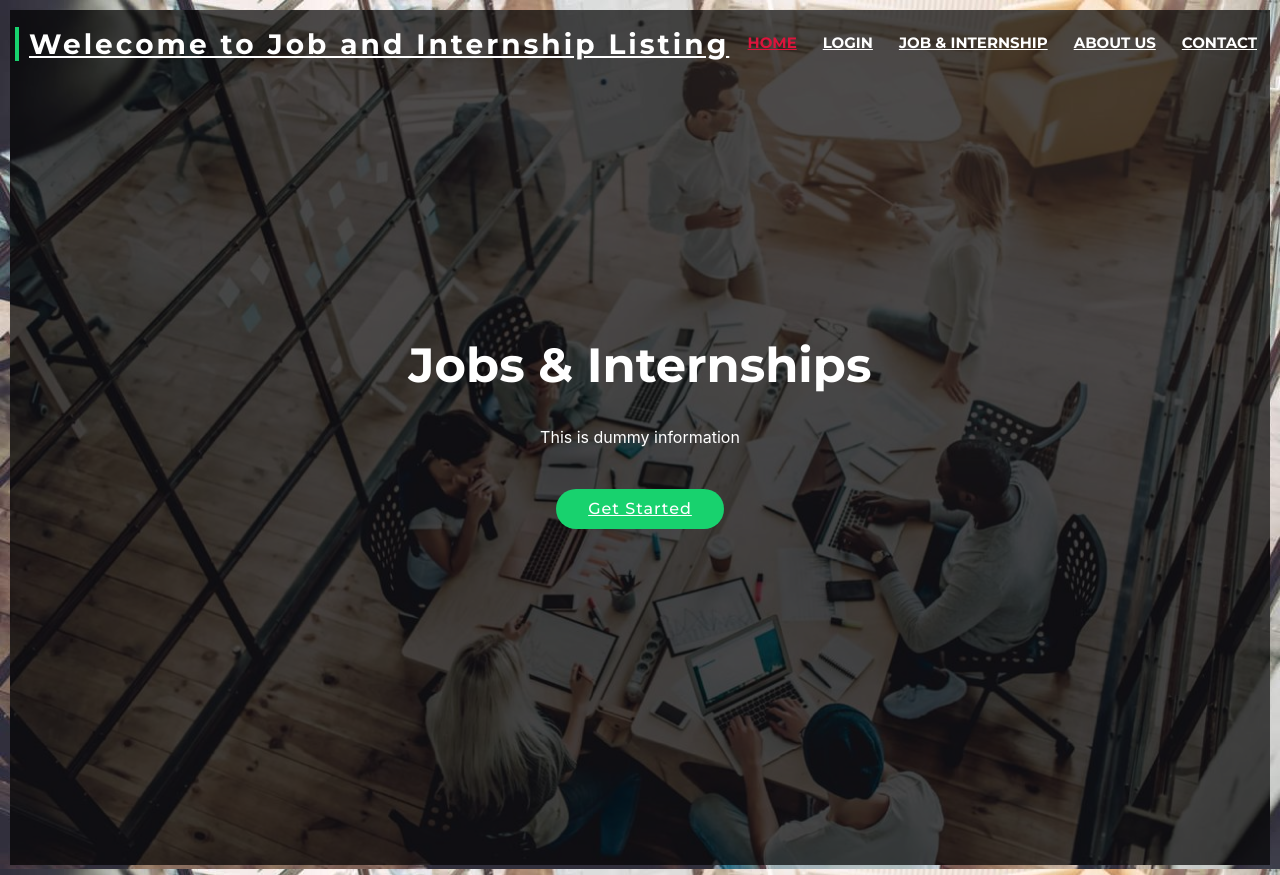
After one commit to mahajan-mayur/job-and-internship-platform, a PHP site: page /project1.html in a window 1280 px wide. The commit adds this page. Run offline with PHP 8.4, Linux system fonts and the light colour scheme.

Commit message:
done preparing pages after login and signup

```diff
--- /dev/null
+++ b/css/css3.css
@@ -0,0 +1,424 @@
+
+body {
+    background-image: url("/img/bg.jpeg");
+    background-position-x: center;
+    background-repeat: no-repeat;
+    background-attachment: fixed;
+    background-size: cover;
+    color: white; /*This changes Font colour to white */
+    padding: 10px;
+    max-height:100%;
+}
+
+@-webkit-keyframes animate-preloader {
+    0% {
+        -webkit-transform: rotate(0deg);
+        transform: rotate(0deg);
+    }
+
+    100% {
+        -webkit-transform: rotate(360deg);
+        transform: rotate(360deg);
+    }
+}
+
+@keyframes animate-preloader {
+    0% {
+        -webkit-transform: rotate(0deg);
+        transform: rotate(0deg);
+    }
+
+    100% {
+        -webkit-transform: rotate(360deg);
+        transform: rotate(360deg);
+    }
+}
+
+
+
+/*Header section*/
+#header {
+    padding: 30px 0;
+    height: 92px;
+    position: fixed;
+    left: 0;
+    top: 0;
+    right: 0;
+    transition: all 0.5s;
+    z-index: 997;
+}
+
+    #header.header-scrolled {
+        background: rgba(0, 0, 0, 0.9);
+        padding: 20px 0;
+        height: 72px;
+        transition: all 0.5s;
+    }
+
+    #header #logo {
+        float: left;
+    }
+
+        #header #logo h1 {
+            font-size: 34px;
+            margin: 0;
+            padding: 0;
+            line-height: 1;
+            font-family: "Montserrat", sans-serif;
+            font-weight: 700;
+            letter-spacing: 3px;
+
+
+        }
+
+            #header #logo h1 a,
+            #header #logo h1 a:hover {
+                color: #fff;
+                padding-left: 10px;
+                border-left: 4px solid #18d26e;
+            }
+
+        #header #logo img {
+            padding: 0;
+            margin: 0;
+        }
+/*navigation bar*/
+.nav-menu,
+.nav-menu * {
+    margin: 0;
+    padding: 0;
+    list-style: none;
+}
+
+    .nav-menu ul {
+        position: absolute;
+        display: none;
+        top: 100%;
+        left: 0;
+        z-index: 99;
+    }
+
+    .nav-menu li {
+        position: relative;
+        white-space: nowrap;
+    }
+
+    .nav-menu > li {
+        float: left;
+    }
+
+    .nav-menu li:hover > ul,
+    .nav-menu li.sfHover > ul {
+        display: block;
+    }
+
+    .nav-menu ul ul {
+        top: 0;
+        left: 100%;
+    }
+
+    .nav-menu ul li {
+        min-width: 180px;
+    }
+
+/* Nav Menu Arrows */
+
+.sf-arrows .sf-with-ul {
+    padding-right: 30px;
+}
+
+    .sf-arrows .sf-with-ul:after {
+        content: "\f107";
+        position: absolute;
+        right: 15px;
+        font-family: FontAwesome;
+        font-style: normal;
+        font-weight: normal;
+    }
+
+.sf-arrows ul .sf-with-ul:after {
+    content: "\f105";
+}
+
+/* Nav Meu Container */
+
+#nav-menu-container {
+    float: right;
+    margin: 0;
+}
+
+/* Nav Meu Styling */
+
+.nav-menu a {
+    padding: 0 8px 10px 8px;
+    text-decoration: none;
+    display: inline-block;
+    color:#fff;
+    font-family: "Montserrat", sans-serif;
+    font-weight: 700;
+    font-size: 15px;
+    text-transform: uppercase;
+    outline: none;
+}
+
+.nav-menu li:hover > a,
+.nav-menu  > a {
+    color: salmon;
+}
+
+.menu-active > a{
+    color:crimson ;
+}
+
+.nav-menu > li {
+    margin-left: 10px;
+}
+
+.nav-menu ul {
+    margin: 4px 0 0 0;
+    padding: 10px;
+    box-shadow: 0px 0px 30px rgba(127, 137, 161, 0.25);
+    background: #fff;
+}
+
+    .nav-menu ul li {
+        transition: 0.3s;
+    }
+
+        .nav-menu ul li a {
+            padding: 10px;
+            color: #333;
+            transition: 0.3s;
+            display: block;
+            font-size: 13px;
+            text-transform: none;
+        }
+
+        .nav-menu ul li:hover > a {
+            color:salmon;
+        }
+
+    .nav-menu ul ul {
+        margin: 0;
+    }
+
+#header #logo h1 {
+    font-size: 28px;
+}
+
+#header #logo img {
+    max-height: 40px;
+}
+
+/*Intro section*/
+#intro h2 {
+    font-size: 28px;
+}
+
+#intro {
+    display: table;
+    width: 100%;
+    height: 100%;
+    background: #000;
+}
+
+    #intro .carousel-item {
+        width: 100%;
+        height: 100%;
+        background-size: cover;
+        background-position: center;
+        background-repeat: no-repeat;
+    }
+
+        #intro .carousel-item::before {
+            content: '';
+            background-color: rgba(0, 0, 0, 0.7);
+            position: absolute;
+            height: 100%;
+            width: 100%;
+            top: 0;
+            right: 0;
+            left: 0;
+            bottom: 0;
+        }
+
+    #intro .carousel-container {
+        display: -webkit-box;
+        display: -webkit-flex;
+        display: -ms-flexbox;
+        display: flex;
+        -webkit-box-pack: center;
+        -webkit-justify-content: center;
+        -ms-flex-pack: center;
+        justify-content: center;
+        -webkit-box-align: center;
+        -webkit-align-items: center;
+        -ms-flex-align: center;
+        align-items: center;
+        position: absolute;
+        bottom: 0;
+        top: 0;
+        left: 0;
+        right: 0;
+        max-height:100%;
+    }
+
+    #intro .carousel-background img {
+        max-width: 100%;
+    }
+
+    #intro .carousel-content {
+        text-align: center;
+    }
+
+    #intro h2 {
+        color: #fff;
+        margin-bottom: 30px;
+        font-size: 48px;
+        font-weight: 700;
+
+    }
+
+    #intro p {
+        width: 80%;
+        margin: 0 auto 30px auto;
+        color: #fff;
+    }
+
+    #intro .carousel-fade {
+        overflow: hidden;
+    }
+
+        #intro .carousel-fade .carousel-inner .carousel-item {
+            transition-property: opacity;
+            max-height:100%
+        }
+
+        #intro .carousel-fade .carousel-inner .carousel-item,
+        #intro .carousel-fade .carousel-inner .active.carousel-item-left,
+        #intro .carousel-fade .carousel-inner .active.carousel-item-right {
+            opacity: 0;
+        }
+
+        #intro .carousel-fade .carousel-inner .active,
+        #intro .carousel-fade .carousel-inner .carousel-item-next.carousel-item-left,
+        #intro .carousel-fade .carousel-inner .carousel-item-prev.carousel-item-right {
+            opacity: 1;
+            transition: 0.5s;
+        }
+
+            #intro .carousel-fade .carousel-inner .carousel-item-next,
+            #intro .carousel-fade .carousel-inner .carousel-item-prev,
+            #intro .carousel-fade .carousel-inner .active.carousel-item-left,
+            #intro .carousel-fade .carousel-inner .active.carousel-item-right {
+                left: 0;
+                -webkit-transform: translate3d(0, 0, 0);
+                transform: translate3d(0, 0, 0);
+            }
+
+    #intro .carousel-control-prev,
+    #intro .carousel-control-next {
+        width: 10%;
+    }
+
+    #intro .carousel-control-next-icon,
+    #intro .carousel-control-prev-icon {
+        background: none;
+        font-size: 32px;
+        line-height: 1;
+    }
+
+    #intro .carousel-indicators li {
+        cursor: pointer;
+    }
+
+    #intro .btn-get-started {
+        font-family: "Montserrat", sans-serif;
+        font-weight: 500;
+        font-size: 16px;
+        letter-spacing: 1px;
+        display: inline-block;
+        padding: 8px 32px;
+        border-radius: 50px;
+        transition: 0.5s;
+        margin: 10px;
+        color: #fff;
+        background: #18d26e;
+    }
+
+        #intro .btn-get-started:hover {
+            background: #fff;
+            color: #18d26e;
+        }
+
+h1,h2,h3 {
+    font-family: "Montserrat", sans-serif;
+    font-weight: 400;
+    margin: 0 0 20px 0;
+    padding: 0;
+}
+
+a {
+    color: lightcoral; /*This changes text colour within a tag gray*/
+    text-decoration: none;
+}
+
+.thin_border {
+    border: 1px solid black; /*this class give 1px border having black colour*/
+}
+
+a:hover {
+    color:bisque; /*change hyperlink colour when pointer points on it */
+    background:white; /*change background of hyperlink to white colour when pointed by pointer*/
+}
+
+a[href] {
+    text-decoration: underline;
+}
+
+.greenlink:hover {
+    color:black; /*change hyperlink colour when pointer points on it (for hyperlink which uses hreenlink class)*/
+    background:gray; /*change background of hyperlink to white colour when pointed by pointer(for hyperlink which uses hreenlink class)*/
+}
+
+h1 {
+    font-size: 50pt; /*change size of text in h1 tag to 50pt*/
+}
+h2 {
+    color:black;
+    margin-bottom: 30px;
+    font-size: 20px;
+    font-weight: 700;
+}
+
+.indent {
+    margin-left: 30px; /*shifts margin by 30px*/
+}
+
+.gap_below {
+    margin-bottom: 25px;
+}
+
+@media(min-width:50px) {
+    .responsive {
+        display: inline-block; /*to form responsive webpage*/
+        width: 100%;
+        padding: 10%;
+        margin: 10px;
+    }
+}
+
+@media(min-width:250px) {
+    .responsive {
+        display: inline-block; /*to form responsive webpage*/
+        width: 200%;
+    }
+}
+
+@media(min-width:350px) { /*to form responsive webpage*/
+    .responsive {
+        display: inline-block;
+        width: 300%;
+        border: 1px solid black; /*forms outline of table*/
+    }
+}
--- /dev/null
+++ b/project1.html
@@ -0,0 +1,92 @@
+<!DOCTYPE html>
+<html>
+<head>
+    <meta charset="utf-8" />
+    <title>Home</title>
+
+
+    <link rel="stylesheet" type="text/css" href="/css/css3.css" />
+
+    <link href="img/favicon.png" rel="icon">
+    <link href="img/apple-touch-icon.png" rel="apple-touch-icon">
+
+    <link href="https://fonts.googleapis.com/css?family=Open+Sans:300,300i,400,400i,700,700i|Montserrat:300,400,500,700" rel="stylesheet">
+
+    <link rel="stylesheet" href="https://stackpath.bootstrapcdn.com/bootstrap/4.5.2/css/bootstrap.min.css"
+    integrity="sha384-JcKb8q3iqJ61gNV9KGb8thSsNjpSL0n8PARn9HuZOnIxN0hoP+VmmDGMN5t9UJ0Z" crossorigin="anonymous">
+<!-- bootstrap js -->
+<script src="https://code.jquery.com/jquery-3.5.1.slim.min.js"
+    integrity="sha384-DfXdz2htPH0lsSSs5nCTpuj/zy4C+OGpamoFVy38MVBnE+IbbVYUew+OrCXaRkfj"
+    crossorigin="anonymous"></script>
+<script src="https://cdn.jsdelivr.net/npm/popper.js@1.16.1/dist/umd/popper.min.js"
+    integrity="sha384-9/reFTGAW83EW2RDu2S0VKaIzap3H66lZH81PoYlFhbGU+6BZp6G7niu735Sk7lN"
+    crossorigin="anonymous"></script>
+<script src="https://stackpath.bootstrapcdn.com/bootstrap/4.5.2/js/bootstrap.min.js"
+    integrity="sha384-B4gt1jrGC7Jh4AgTPSdUtOBvfO8shuf57BaghqFfPlYxofvL8/KUEfYiJOMMV+rV"
+    crossorigin="anonymous"></script>
+</head>
+<body>
+
+    <header id="header">
+        <div class="container-fluid">
+
+            <div id="logo" class="pull-left">
+                <h1><a href="project1.html" class="scrollto greenlink">Welecome to Job and Internship Listing</a></h1>
+                <!-- Uncomment below if you prefer to use an image logo -->
+                <!-- <a href="#intro"><img src="img/logo.png" alt="" title="" /></a>-->
+            </div>
+
+            <nav id="nav-menu-container">
+                <ul class="nav-menu">
+                    <li class="menu-active"><a href="project1.html">Home</a></li>
+                    <li><a href="xxx">Login</a></li>
+                    <li><a href="xxx">Job  & Internship</a></li>
+                    <li><a href="project2.html">About Us</a></li>
+                    <li><a href="xxx">Contact</a></li>
+                </ul>
+            </nav>
+        </div>
+    </header>
+
+
+    <section id="intro">
+        <div class="intro-container">
+            <div id="introCarousel" class="carousel  slide carousel-fade" data-ride="carousel">
+
+                <ol class="carousel-indicators"></ol>
+
+                <div class="carousel-inner" role="listbox">
+
+                    <div class="carousel-item active">
+                        <div class="carousel-background"><img src="/img/bg.jpeg" alt=""></div>
+                        <div class="carousel-container">
+                            <div class="carousel-content">
+                                <h2>Jobs & Internships</h2>
+                                <p>This is dummy information</p>
+                                <a href="project1.html" class="btn-get-started scrollto">Get Started</a>
+                            </div>
+                        </div>
+                    </div>
+
+
+
+                <a class="carousel-control-prev" href="#introCarousel" role="button" data-slide="prev">
+                    <span class="carousel-control-prev-icon ion-chevron-left" aria-hidden="true"></span>
+                    <span class="sr-only">Previous</span>
+                </a>
+
+                <a class="carousel-control-next" href="#introCarousel" role="button" data-slide="next">
+                    <span class="carousel-control-next-icon ion-chevron-right" aria-hidden="true"></span>
+                    <span class="sr-only">Next</span>
+                </a>
+
+                </div>
+            </div>
+        </div>
+    </section>
+
+
+
+
+</body>
+</html>
```
Also changed, not shown: company.php (added, +49 -0 lines), dddd.php (added, +11 -0 lines), index.php (deleted, +0 -11 lines), intern.sql (added, +74 -0 lines), server.php (+45 -23 lines), signup.php (+5 -4 lines), img/bg.jpeg (added).
